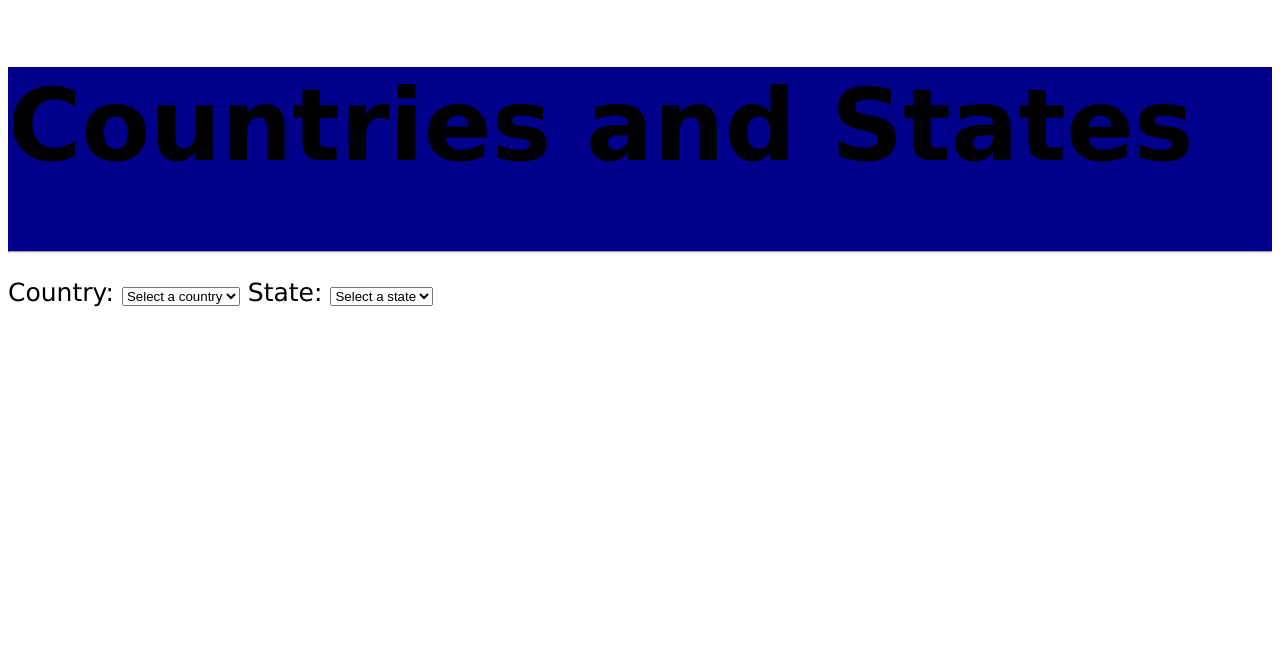
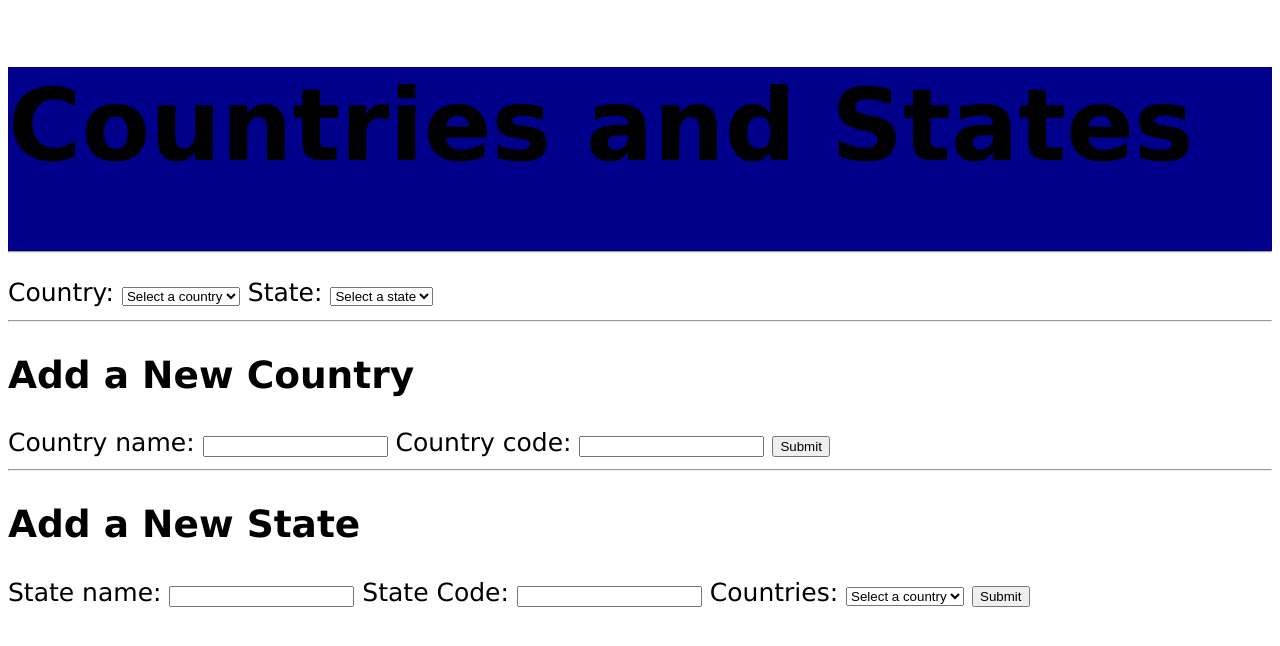
Before and after one commit to mshjr/Country-and-State-Project, a plain HTML site: page Index.html in a window 1280 px wide. Drawn offline with Linux system fonts and the light colour scheme; no server answers.

Commit message:
new updated

```diff
--- a/Countryandstate.js
+++ b/Countryandstate.js
@@ -2,6 +2,7 @@ function loadCountries() {
   const request = new XMLHttpRequest();
   request.open("GET", "https://xc-countries-api.fly.dev/api/countries/");
 
+  // Add conditional for return code
   request.onload = () => {
     let dropdownsList = document.querySelectorAll(".country-dropdown");
     const countryData = JSON.parse(request.responseText);
@@ -81,6 +82,7 @@ function sendNewCountry() {
 }
 
 function sendNewState() {
+  //Add parameters for state code, state name, and country id
   const request = new XMLHttpRequest();
   request.open("POST", "https://xc-countries-api.fly.dev/api/states/");
   request.setRequestHeader("Content-Type", "application/json;charset=UTF-8");
@@ -114,6 +116,9 @@ function sendNewState() {
   );
 }
 
+/*
+  Utility Functions
+*/
 function sortByAlpha(ArrayOfObjects) {
   ArrayOfObjects.sort((a, b) => {
     (a = a.name.toLowerCase()), (b = b.name.toLowerCase());
@@ -130,12 +135,15 @@ function sortByAlpha(ArrayOfObjects) {
 
 function validateInput(formElement) {
   if (formElement.getAttribute("type") == "text") {
-    return formElement.value.trim();
+    return formElement.value.trim(); //returns true if field has text, false if empty
   } else if (formElement.tagName == "SELECT" && formElement.value != "") {
     return true;
   }
 }
 
+/*
+  Event Listeners
+*/
 document
   .getElementById("submit-country")
   .addEventListener("click", function (event) {
--- a/Index.html
+++ b/Index.html
@@ -3,7 +3,7 @@
   <head>
     <meta charset="utf-8" />
     <meta http-equiv="X-UA-Compatible" content="IE=edge" />
-    <title>Countries and States | Sean Rowan</title>
+    <title>Countries and States</title>
     <meta name="description" content="" />
     <meta name="viewport" content="width=device-width, initial-scale=1" />
     <link rel="stylesheet" href="style.css" />
@@ -11,6 +11,7 @@
   <body onload="loadCountries()">
     <div id="header">
       <h1>Countries and States</h1>
+
       <hr />
     </div>
 
@@ -32,6 +33,70 @@
         </select>
       </div>
 
+      <hr />
+
+      <form id="add-new-country">
+        <h2>Add a New Country</h2>
+
+        <label for="newCountryName">Country name:</label>
+        <input
+          type="text"
+          id="newCountryName"
+          name="newCountryName"
+          minlength="4"
+        />
+
+        <label for="newCountryCode">Country code:</label>
+        <input
+          type="text"
+          id="newCountryCode"
+          name="newCountryCode"
+          minlength="2"
+          maxlength="3"
+        />
+
+        <!-- Submit Button -->
+        <label for="submit-country"></label>
+        <button type="submit" id="submit-country">Submit</button>
+      </form>
+
+      <hr />
+
+      <form id="add-new-state">
+        <h2>Add a New State</h2>
+
+        <label for="newStateName">State name:</label>
+        <input
+          type="text"
+          id="newStateName"
+          name="newStateName"
+          minlength="4"
+        />
+
+        <label for="newStateCode">State Code:</label>
+        <input
+          type="text"
+          id="newStateCode"
+          name="newStateCode"
+          minlength="2"
+          maxlength="3"
+        />
+
+        <label for="newStateCountry">Countries:</label>
+        <select
+          id="newStateCountry"
+          name="newStateCountry"
+          class="country-dropdown"
+        >
+          <option value="" selected disabled>Select a country</option>
+        </select>
+
+        <!-- Submit Button -->
+        <label for="submit-state"></label>
+        <button type="submit" id="submit-state">Submit</button>
+      </form>
+    </main>
+
     <script src="Countryandstate.js" async defer></script>
   </body>
 </html>
```
